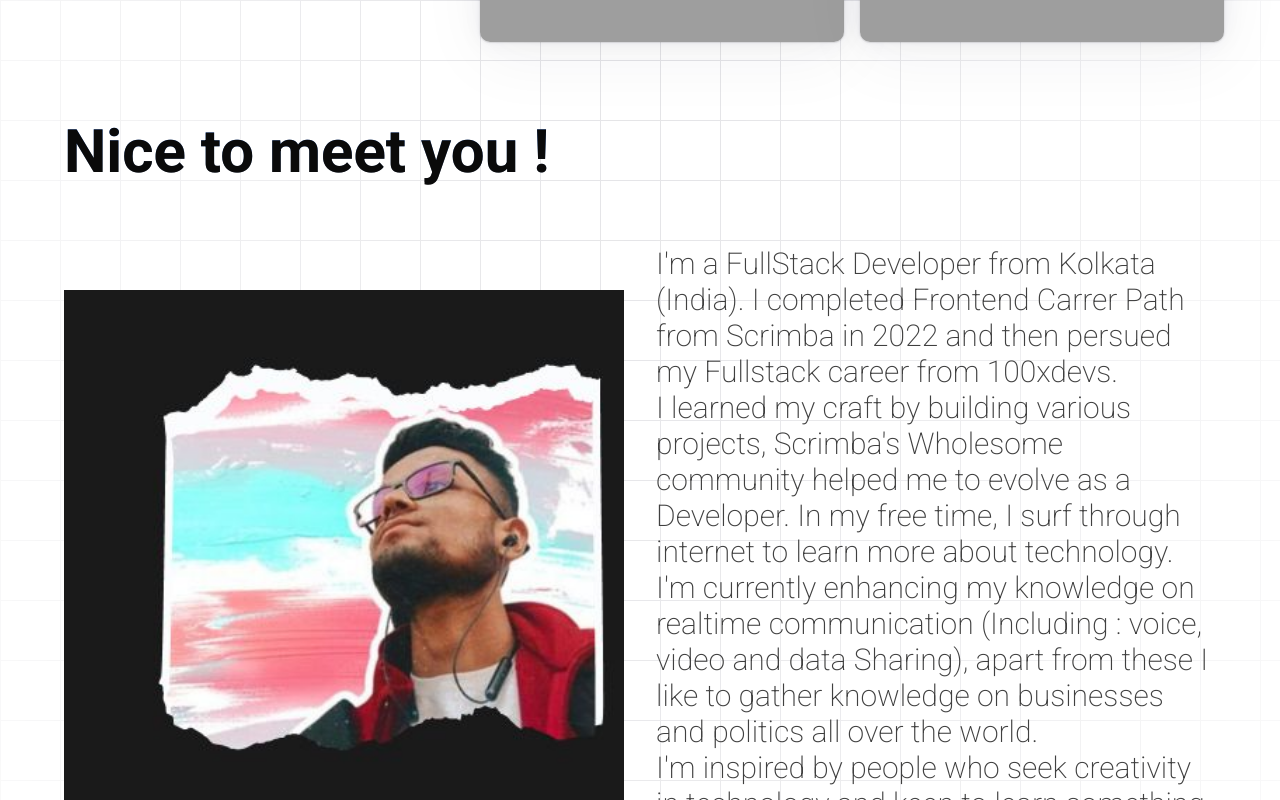
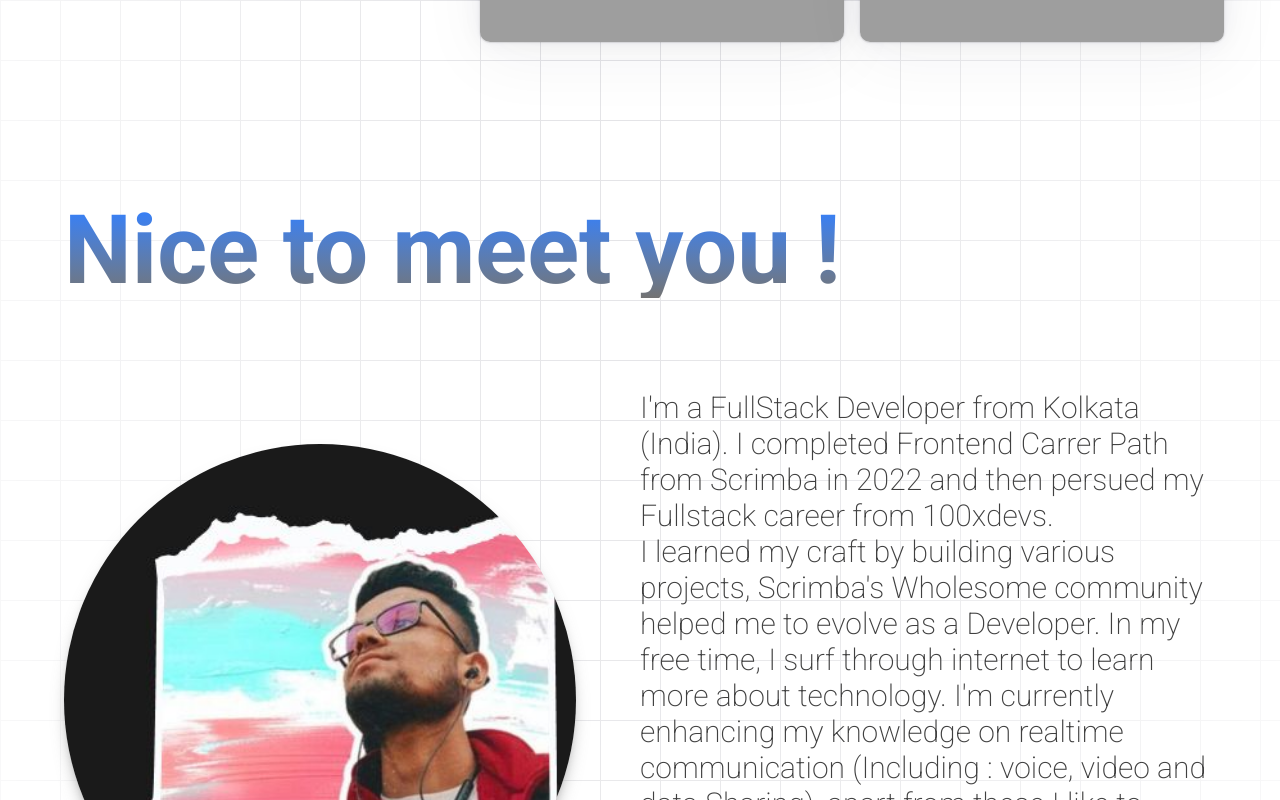
Before and after one commit to anynomous001/portfolio-2, a Next.js app: page / in a window 1280 px wide. Shown: the part 3960-4760 px from the top of the page. Built offline with nearby package versions, Linux system fonts and the light colour scheme; grey boxes are pictures that could not be loaded.

Commit message:
about section updated

```diff
--- a/components/About.tsx
+++ b/components/About.tsx
@@ -8,28 +8,28 @@ const roboto = Roboto({
 
 const About = () => {
     return (
-        <section className="min-h-screen w-full z-30cd ">
-            <div className="max-w-6xl mx-auto">
+        <section className="min-h-screen w-full z-30   py-20 px-4 md:px-8 lg:px-16">
+            <div className="max-w-7xl mx-auto">
                 <div className="flex flex-col gap-4">
 
                     <div className="space-y-2">
-                        <p className="relative z-30 bg-gradient-to-b from-blue-500 to-neutral-500 bg-clip-text  md:text-6xl text-2xl font-bold">
+                        <p className="relative z-30  bg-gradient-to-b from-blue-500 to-neutral-500 bg-clip-text text-transparent text-5xl md:text-7xl lg:text-8xl font-bold">
                             Nice to meet you !
                         </p>
                     </div>
 
                     {/* Main content */}
-                    <div className="mt-12 grid grid-cols-1 md:grid-cols-2 gap-8 items-center">
-                        <div className="relative">
+                    <div className="mt-12 grid grid-cols-1 md:grid-cols-2 space-x-16 items-center">
+                        <div className="relative ">
                             <img
                                 src={profile.src}
                                 alt="Pritam Chakroborty"
-                                className="w-full h-full object-cover"
+                                className="w-full h-full  bg-none rounded-full shadow-lg shadow-neutral-500/50 dark:shadow-neutral-900/50"
                             />
                         </div>
 
                         {/* Description */}
-                        <div className={`${roboto.className}relative font-extralight z-30 text-neutral-700 dark:text-neutral-300 text-2xl md:text-3xl max-w-6xl`}>
+                        <div className={`${roboto.className}relative font-extralight z-30 pt-7 text-neutral-700 dark:text-neutral-300 text-2xl md:text-3xl max-w-6xl`}>
                             <p>
                                 I'm a FullStack Developer from Kolkata (India). I completed Frontend Carrer Path
                                 from Scrimba in 2022 and then persued my Fullstack career from 100xdevs.
```
